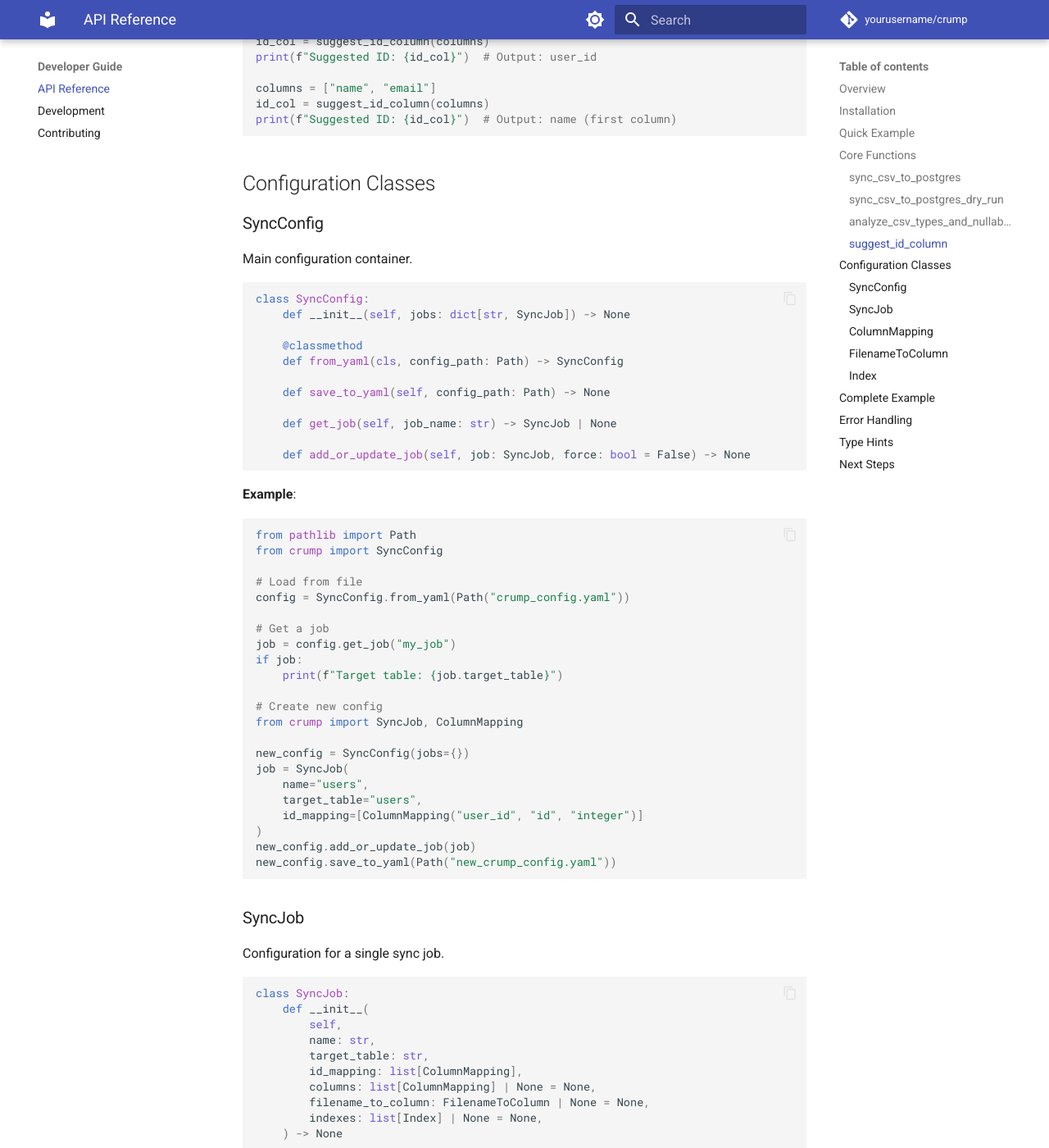
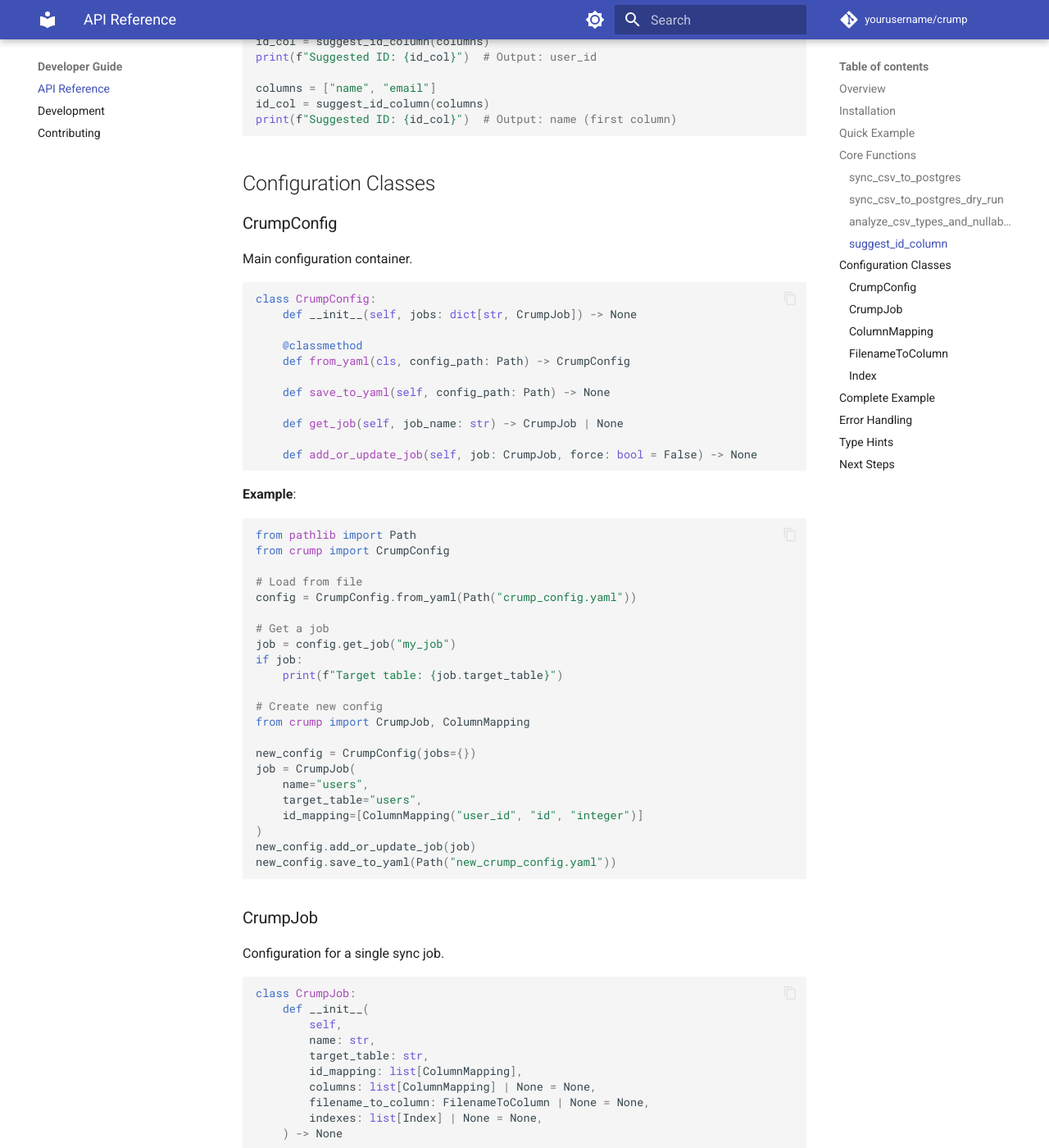
Before and after one commit to alastairtree/Claudedemo, an MkDocs documentation site: the page built from docs/api-reference.md, in a window 1280 px wide and 1400 px high, scrolled down 4737 px. Shown: the whole window at 82% size. Built offline with MkDocs 1.6.1 and Material for MkDocs 9.7.7, drawn with Linux system fonts in a browser that asks for light colours; comment, search, counter and statistics services are not loaded; some of the changed text lies outside the part shown.

Commit message:
refactor: rename SyncJob to CrumpJob and SyncConfig to CrumpConfig
- Renamed SyncJob class to CrumpJob for consistency with new package name
- Renamed SyncConfig class to CrumpConfig for consistency
- Updated all sync_job variables to crump_job throughout codebase
- Updated all sync_config variables to crump_config throughout codebase
- Updated all imports and references in source files
- Updated all imports and references in test files
- Updated documentation to reflect new class names
- All tests passing (222 passed)
- All linting and type checking passing

````diff
--- a/docs/api-reference.md
+++ b/docs/api-reference.md
@@ -21,16 +21,16 @@ pip install crump
 
 ```python
 from pathlib import Path
-from crump import sync_csv_to_postgres, SyncConfig
+from crump import sync_csv_to_postgres, CrumpConfig
 
 # Load configuration
-config = SyncConfig.from_yaml(Path("crump_config.yaml"))
+config = CrumpConfig.from_yaml(Path("crump_config.yaml"))
 job = config.get_job("my_job")
 
 # Sync a CSV file
 rows_synced = sync_csv_to_postgres(
     file_path=Path("data.csv"),
-    sync_job=job,
+    crump_job=job,
     db_url="postgresql://user:pass@localhost/mydb"
 )
 print(f"Synced {rows_synced} rows")
@@ -45,7 +45,7 @@ Sync a CSV file to PostgreSQL.
 ```python
 def sync_csv_to_postgres(
     file_path: Path,
-    sync_job: SyncJob,
+    crump_job: CrumpJob,
     db_url: str,
     filename_values: dict[str, str] | None = None
 ) -> int
@@ -56,7 +56,7 @@ def sync_csv_to_postgres(
 | Parameter | Type | Description |
 |-----------|------|-------------|
 | `file_path` | `Path` | Path to the CSV file to sync |
-| `sync_job` | `SyncJob` | Configuration for the sync job |
+| `crump_job` | `CrumpJob` | Configuration for the sync job |
 | `db_url` | `str` | Database connection string |
 | `filename_values` | `dict[str, str] \| None` | Extracted values from filename (optional) |
 
@@ -71,15 +71,15 @@ def sync_csv_to_postgres(
 
 ```python
 from pathlib import Path
-from crump import sync_csv_to_postgres, SyncConfig
+from crump import sync_csv_to_postgres, CrumpConfig
 
-config = SyncConfig.from_yaml(Path("crump_config.yaml"))
+config = CrumpConfig.from_yaml(Path("crump_config.yaml"))
 job = config.get_job("users_sync")
 
 # Basic sync
 rows = sync_csv_to_postgres(
     file_path=Path("users.csv"),
-    sync_job=job,
+    crump_job=job,
     db_url="postgresql://localhost/mydb"
 )
 
@@ -100,7 +100,7 @@ Preview sync without making database changes.
 ```python
 def sync_csv_to_postgres_dry_run(
     file_path: Path,
-    sync_job: SyncJob,
+    crump_job: CrumpJob,
     db_url: str,
     filename_values: dict[str, str] | None = None
 ) -> DryRunSummary
@@ -123,14 +123,14 @@ def sync_csv_to_postgres_dry_run(
 
 ```python
 from pathlib import Path
-from crump import sync_csv_to_postgres_dry_run, SyncConfig
+from crump import sync_csv_to_postgres_dry_run, CrumpConfig
 
-config = SyncConfig.from_yaml(Path("crump_config.yaml"))
+config = CrumpConfig.from_yaml(Path("crump_config.yaml"))
 job = config.get_job("my_job")
 
 summary = sync_csv_to_postgres_dry_run(
     file_path=Path("data.csv"),
-    sync_job=job,
+    crump_job=job,
     db_url="postgresql://localhost/mydb"
 )
 
@@ -223,32 +223,32 @@ print(f"Suggested ID: {id_col}")  # Output: name (first column)
 
 ## Configuration Classes
 
-### SyncConfig
+### CrumpConfig
 
 Main configuration container.
 
 ```python
-class SyncConfig:
-    def __init__(self, jobs: dict[str, SyncJob]) -> None
+class CrumpConfig:
+    def __init__(self, jobs: dict[str, CrumpJob]) -> None
 
     @classmethod
-    def from_yaml(cls, config_path: Path) -> SyncConfig
+    def from_yaml(cls, config_path: Path) -> CrumpConfig
 
     def save_to_yaml(self, config_path: Path) -> None
 
-    def get_job(self, job_name: str) -> SyncJob | None
+    def get_job(self, job_name: str) -> CrumpJob | None
 
-    def add_or_update_job(self, job: SyncJob, force: bool = False) -> None
+    def add_or_update_job(self, job: CrumpJob, force: bool = False) -> None
 ```
 
 **Example**:
 
 ```python
 from pathlib import Path
-from crump import SyncConfig
+from crump import CrumpConfig
 
 # Load from file
-config = SyncConfig.from_yaml(Path("crump_config.yaml"))
+config = CrumpConfig.from_yaml(Path("crump_config.yaml"))
 
 # Get a job
 job = config.get_job("my_job")
@@ -256,10 +256,10 @@ if job:
     print(f"Target table: {job.target_table}")
 
 # Create new config
-from crump import SyncJob, ColumnMapping
+from crump import CrumpJob, ColumnMapping
 
-new_config = SyncConfig(jobs={})
-job = SyncJob(
+new_config = CrumpConfig(jobs={})
+job = CrumpJob(
     name="users",
     target_table="users",
     id_mapping=[ColumnMapping("user_id", "id", "integer")]
@@ -268,12 +268,12 @@ new_config.add_or_update_job(job)
 new_config.save_to_yaml(Path("new_crump_config.yaml"))
 ```
 
-### SyncJob
+### CrumpJob
 
 Configuration for a single sync job.
 
 ```python
-class SyncJob:
+class CrumpJob:
     def __init__(
         self,
         name: str,
@@ -299,9 +299,9 @@ class SyncJob:
 **Example**:
 
 ```python
-from crump import SyncJob, ColumnMapping, Index, IndexColumn
+from crump import CrumpJob, ColumnMapping, Index, IndexColumn
 
-job = SyncJob(
+job = CrumpJob(
     name="users_sync",
     target_table="users",
     id_mapping=[
@@ -434,8 +434,8 @@ Here's a complete example demonstrating various API features:
 ```python
 from pathlib import Path
 from crump import (
-    SyncConfig,
-    SyncJob,
+    CrumpConfig,
+    CrumpJob,
     ColumnMapping,
     FilenameToColumn,
     FilenameColumnMapping,
@@ -457,7 +457,7 @@ print(f"Detected columns: {columns}")
 print(f"Suggested ID: {id_column}")
 
 # Create a job programmatically
-job = SyncJob(
+job = CrumpJob(
     name="daily_sales",
     target_table="sales",
     id_mapping=[
@@ -487,7 +487,7 @@ job = SyncJob(
 )
 
 # Create config and save
-config = SyncConfig(jobs={})
+config = CrumpConfig(jobs={})
 config.add_or_update_job(job)
 config.save_to_yaml(Path("crump_config.yaml"))
 
@@ -522,10 +522,10 @@ if input("Proceed with sync? (y/n): ").lower() == "y":
 
 ```python
 from pathlib import Path
-from crump import sync_csv_to_postgres, SyncConfig
+from crump import sync_csv_to_postgres, CrumpConfig
 
 try:
-    config = SyncConfig.from_yaml(Path("crump_config.yaml"))
+    config = CrumpConfig.from_yaml(Path("crump_config.yaml"))
     job = config.get_job("my_job")
 
     if not job:
@@ -553,13 +553,13 @@ All functions include full type hints for IDE autocomplete and type checking:
 
 ```python
 from pathlib import Path
-from crump import sync_csv_to_postgres, SyncJob
+from crump import sync_csv_to_postgres, CrumpJob
 
 # Type checker knows the types
-def sync_data(csv_file: Path, job: SyncJob) -> None:
+def sync_data(csv_file: Path, job: CrumpJob) -> None:
     rows: int = sync_csv_to_postgres(
         file_path=csv_file,
-        sync_job=job,
+        crump_job=job,
         db_url="postgresql://localhost/mydb"
     )
     # rows is guaranteed to be int
````
Also changed, not shown: other parts of docs/api-reference.md (+4 -4 lines), CLAUDE.md (+2 -2 lines), README.md (+3 -3 lines), docs/contributing.md (+5 -5 lines), docs/development.md (+2 -2 lines), src/crump/__init__.py (+4 -4 lines), 13 other files.
